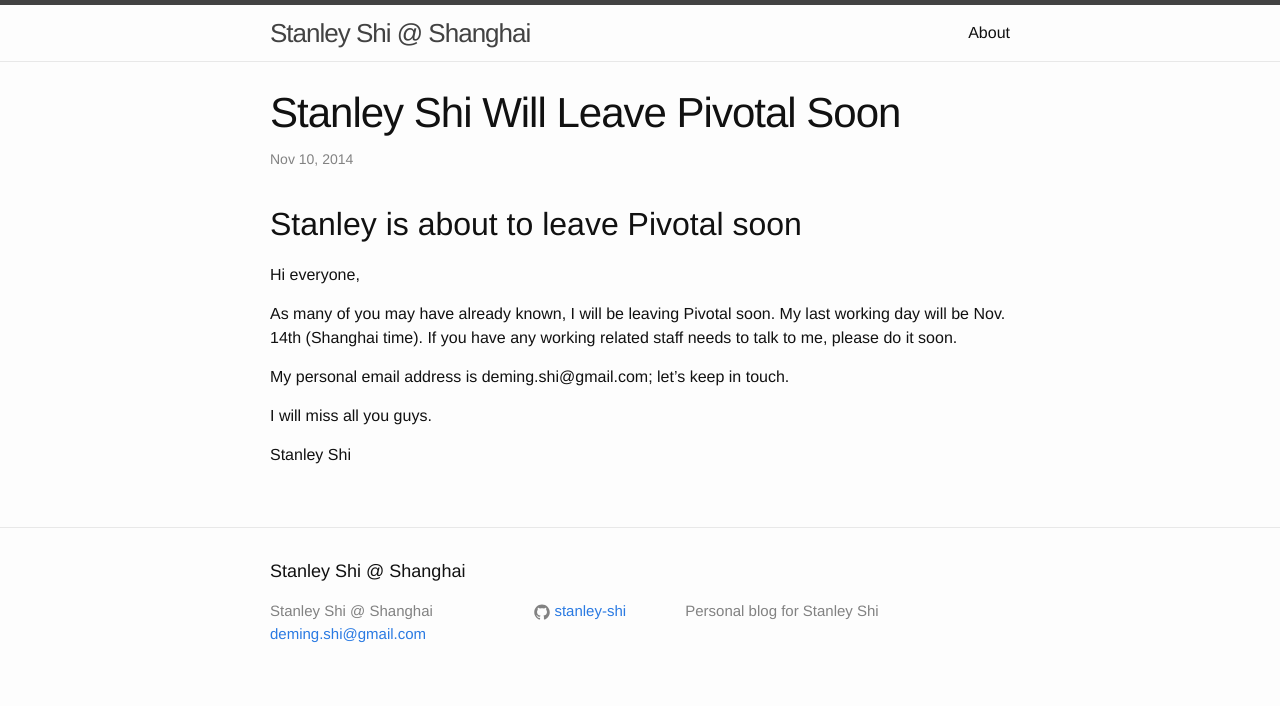
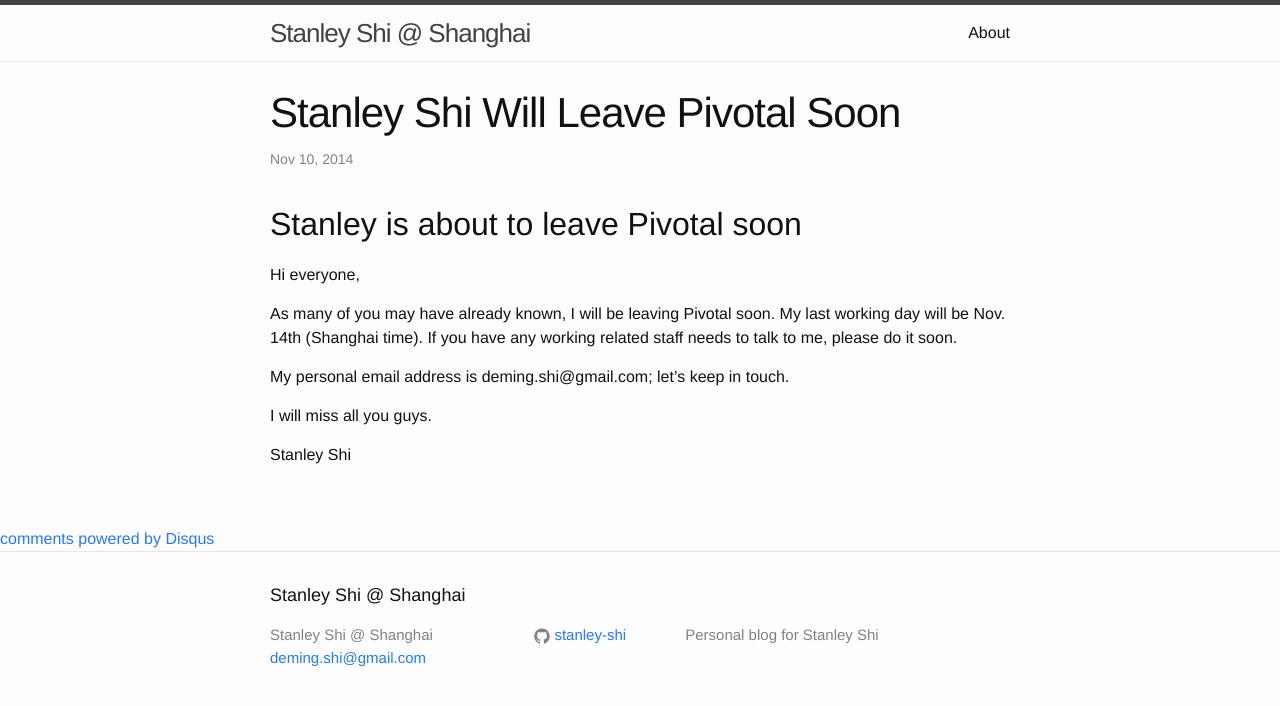
Before and after one commit to stanley-shi/stanley-shi.github.io, a Jekyll site: the page built from _posts/2014-11-10-Stanley-Shi-will-leave-pivotal-soon.md, in a window 1280 px wide. Shown: the top 706 px of the page. Built offline with Jekyll 4.4.1, drawn with Linux system fonts in a browser that asks for light colours; comment, search, counter and statistics services are not loaded; some of the changed lines change nothing that is shown.

Commit message:
Add discus comment

```diff
--- /dev/null
+++ b/_includes/comments.html
@@ -0,0 +1,18 @@
+{% if page.comments %}
+<!-- Add Disqus comments. -->
+<div id="disqus_thread"></div>
+<script type="text/javascript">
+  /* * * CONFIGURATION VARIABLES: EDIT BEFORE PASTING INTO YOUR WEBPAGE * * */
+  var disqus_shortname = 'stanley-shi'; // required: replace example with your forum shortname
+  var disqus_identifier = "{{ site.disqusid }}{{ page.url | replace:'index.html','' }}";
+
+  /* * * DON'T EDIT BELOW THIS LINE * * */
+  (function() {
+    var dsq = document.createElement('script'); dsq.type = 'text/javascript'; dsq.async = true;
+    dsq.src = '//' + disqus_shortname + '.disqus.com/embed.js';
+    (document.getElementsByTagName('head')[0] || document.getElementsByTagName('body')[0]).appendChild(dsq);
+  })();
+</script>
+<noscript>Please enable JavaScript to view the <a href="http://disqus.com/?ref_noscript">comments powered by Disqus.</a></noscript>
+<a href="http://disqus.com" class="dsq-brlink">comments powered by <span class="logo-disqus">Disqus</span></a>
+{% endif %}
--- a/_layouts/default.html
+++ b/_layouts/default.html
@@ -12,7 +12,7 @@
         {{ content }}
       </div>
     </div>
-
+    {% include comments.html %}
     {% include footer.html %}
 
   </body>
--- a/_posts/2014-11-10-Stanley-Shi-will-leave-pivotal-soon.md
+++ b/_posts/2014-11-10-Stanley-Shi-will-leave-pivotal-soon.md
@@ -1,6 +1,7 @@
 ---
 layout: post
 published: true
+comments: True
 
 ---
 
```
